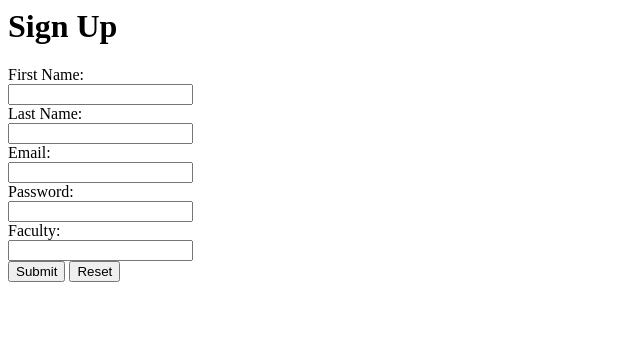
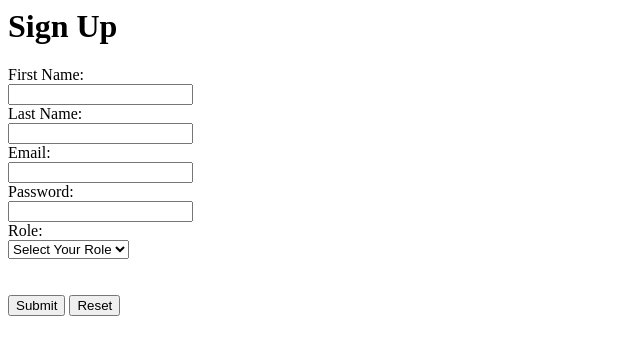
Before and after one commit to Youssef-Demerdash/ASP, a PHP site: page /SignUp.php in a window 1280 px wide. Shown: the top 355 px of the page, without its empty margins (0-640 px from the left). Run offline with PHP 8.4, Linux system fonts and the light colour scheme; a stand-in replaces the project's code that opens the database connection; some libraries are stand-ins or nearby versions.

Commit message:
SignUp.php

```diff
--- a/SignUp.php
+++ b/SignUp.php
@@ -12,7 +12,28 @@
 <!DOCTYPE html>
 <html>
    <head>
-     <title></title>
+     <title>Sign Up</title>
+     <script>
+       function toggleRoleOptions() {
+         var role = document.getElementById('role').value;
+         var majorDiv = document.getElementById('majorDiv');
+         var facultyRoleDiv = document.getElementById('facultymemberrole');
+
+         // Show Major dropdown if the role is "Student"
+         if (role === 'Student') {
+           majorDiv.style.display = 'block';
+         } else {
+           majorDiv.style.display = 'none';
+         }
+
+         // Show Faculty Member Role dropdown if the role is "Faculty Member"
+         if (role === 'Faculty Member') {
+           facultyRoleDiv.style.display = 'block';
+         } else {
+           facultyRoleDiv.style.display = 'none';
+         }
+       }
+     </script>
    </head>
 
    <body>
@@ -30,8 +51,33 @@
   <label>Password:</label><br>
   <input type="Password" name="Password"><br>
 
-  <label>Faculty:</label><br>
-  <input type="text" name="Major"><br>
+  <label>Role:</label><br>
+   <select name="Role" id="role" onchange="toggleRoleOptions()">
+    <option value="">Select Your Role</option>
+     <option value="Student">Student</option>
+     <option value="Faculty Member">Faculty Member</option>
+     <option value="Admin">Admin</option>
+   </select><br>
+
+   <div id="majorDiv" style="display:none;">
+     <label>Major:</label><br>
+     <select name="Major">
+       <option value="Computer Science">Computer Science</option>
+       <option value="Law">Law</option>
+       <option value="Pharmacy">Pharmacy</option>
+       <option value="Dentistry">Dentistry</option>
+       <option value="Engineering">Engineering</option>
+     </select><br>
+   </div>
+
+   <div id="facultymemberrole" style="display:none;">
+    <label>Faculty Memeber Role:</label><br>
+    <select name="FRole">
+      <option value="Doctor">Doctor</option>
+      <option value="TA">TA</option>
+    </select><br>
+      </div>
+   <br><br>
 
   <input type="submit" value="Submit" name="Submit">
   <input type="reset">
```
